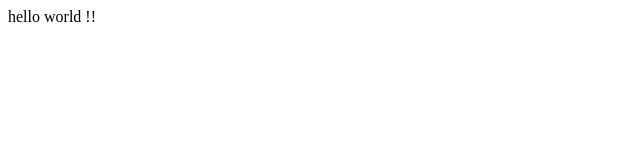
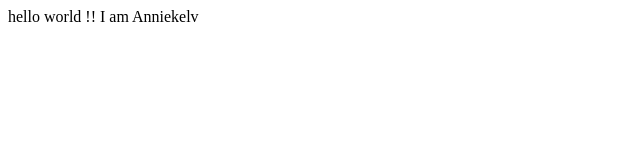
Before and after one commit to Anniekelv/Git-class, a plain HTML site: page index.html in a window 1280 px wide. Shown: the whole page, without its empty margins (0-640 px from the left). Drawn offline with Linux system fonts and the light colour scheme.

Commit message:
Added name

```diff
--- a/index.html
+++ b/index.html
@@ -6,5 +6,6 @@
   </head>
   <body>
 hello world !!
+I am Anniekelv
   </body>
 </html>
```
